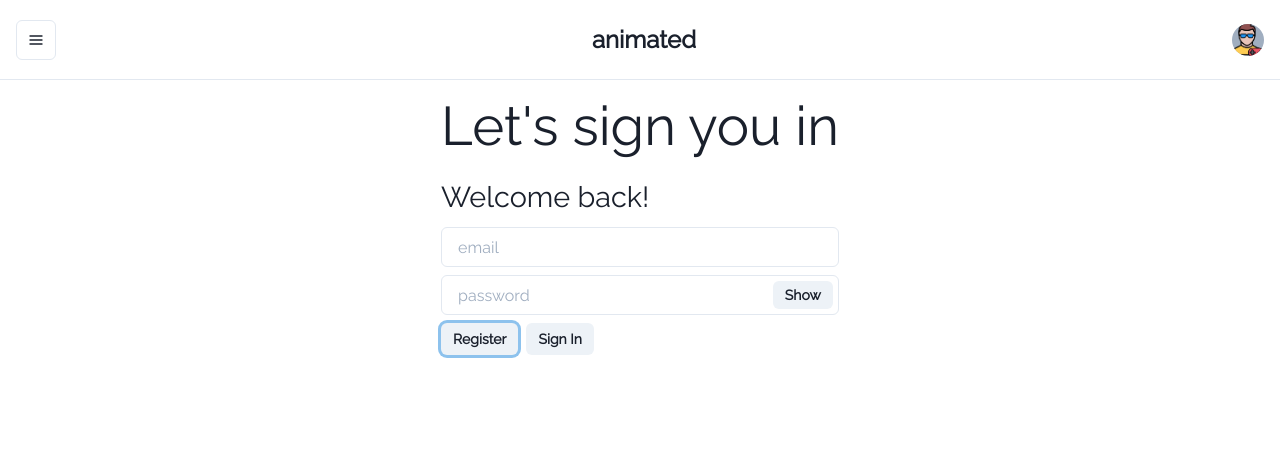
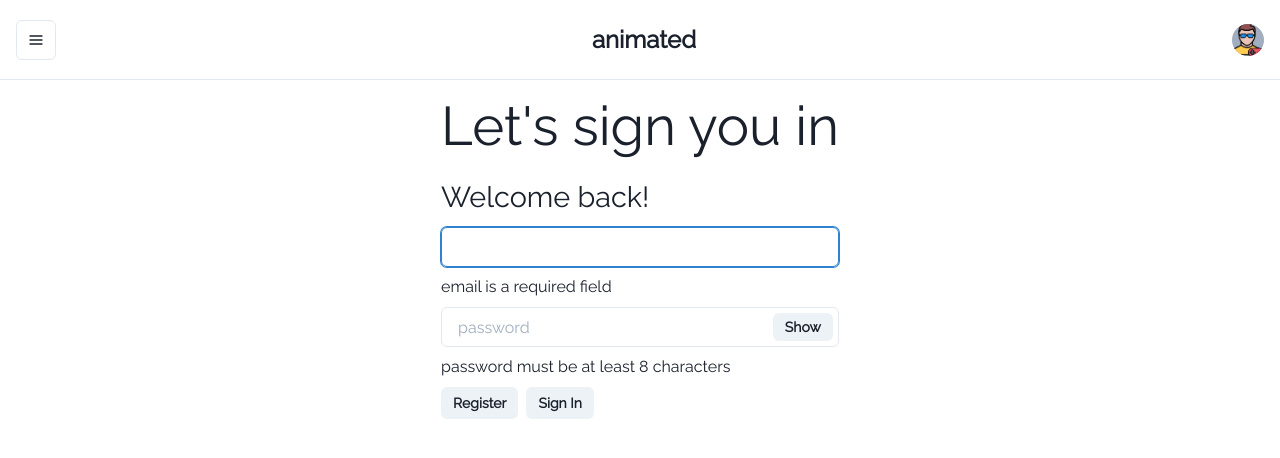
Before and after one commit to guilehm/friendly-potato, a React (Create React App) app in the folder animated/: page /login in a window 1280 px wide. Both pictures are taken after a click on the button "Register". Shown: the top 458 px of the page. Built offline with nearby package versions, Linux system fonts and the light colour scheme; no server answers.

Commit message:
implement react hook forms

```diff
--- a/animated/src/templates/Login/Login.tsx
+++ b/animated/src/templates/Login/Login.tsx
@@ -11,7 +11,29 @@ import {
   InputRightElement,
   Stack,
 } from '@chakra-ui/react'
+import * as yup from 'yup'
+import { useForm } from 'react-hook-form'
+import { yupResolver } from '@hookform/resolvers/yup'
 
+
+type LoginFormInputs = {
+  email: string
+  password: string
+}
+
+const schema = yup.object().shape({
+  email: yup.string().email().required(),
+  password: yup.string().min(8).required(),
+})
+
+
+const Login = (): JSX.Element => {
+  const { register, handleSubmit, formState: { errors } } = useForm<LoginFormInputs>({
+    mode: 'onBlur',
+    resolver: yupResolver(schema),
+  })
+
+  const onSubmit = (values: LoginFormInputs) => console.log('****', values)
 
   function PasswordInput() {
     const [show, setShow] = useState(false)
@@ -24,6 +46,7 @@ function PasswordInput() {
           type={show ? 'text' : 'password'}
           placeholder="password"
           id="password"
+          {...register('password')}
         />
         <InputRightElement width="4.5rem">
           <Button h="1.75rem" size="sm" onClick={handleClick}>
@@ -34,7 +57,7 @@ function PasswordInput() {
     )
   }
 
-const Login = (): JSX.Element => (
+  return (
     <S.Container maxW="xl" centerContent>
       <S.Section>
 
@@ -46,16 +69,21 @@ const Login = (): JSX.Element => (
         <main>
           <FormControl id="login">
             <Stack spacing={2}>
+
               <FormLabel display="none">Email address</FormLabel>
-            <Input type="email" placeholder="email" />
+              <Input {...register('email')} />
+              {errors.email && <p>{errors.email.message}</p>}
               <FormHelperText display="none">{'We\'ll never share your email.'}</FormHelperText>
+
               <FormLabel display="none">Password</FormLabel>
               <PasswordInput />
+              {errors.password && <p>{errors.password.message}</p>}
 
               <HStack>
-              <Button size="sm">Register</Button>
-              <Button size="sm">Sign In</Button>
+                <Button onClick={handleSubmit(onSubmit)} size="sm">Register</Button>
+                <Button onClick={handleSubmit(onSubmit)} size="sm">Sign In</Button>
               </HStack>
+
             </Stack>
           </FormControl>
         </main>
@@ -63,6 +91,7 @@ const Login = (): JSX.Element => (
       </S.Section>
     </S.Container>
   )
+}
 
 
 export default Login
```
Lines whose indentation alone changed are shown as unchanged.
